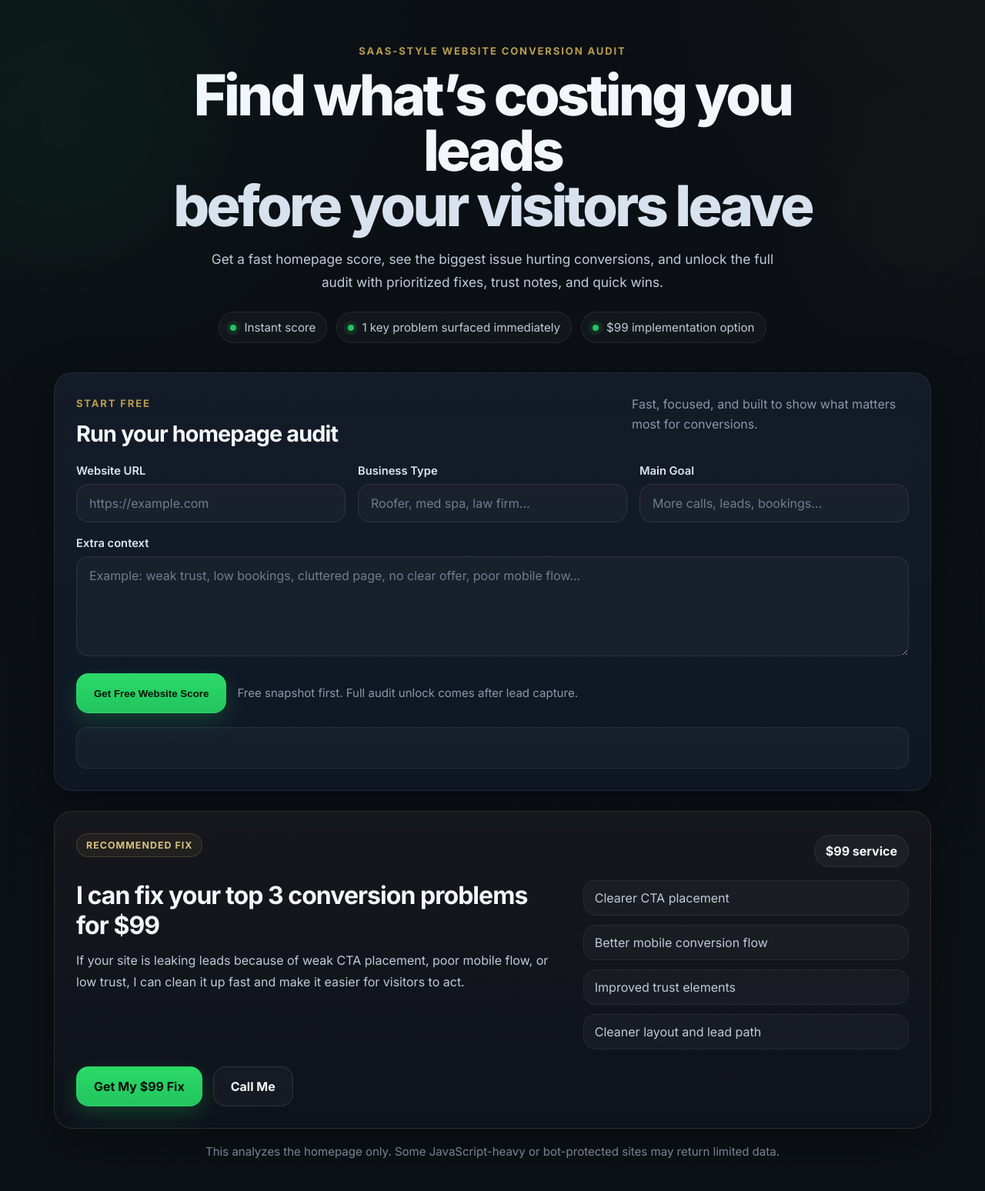
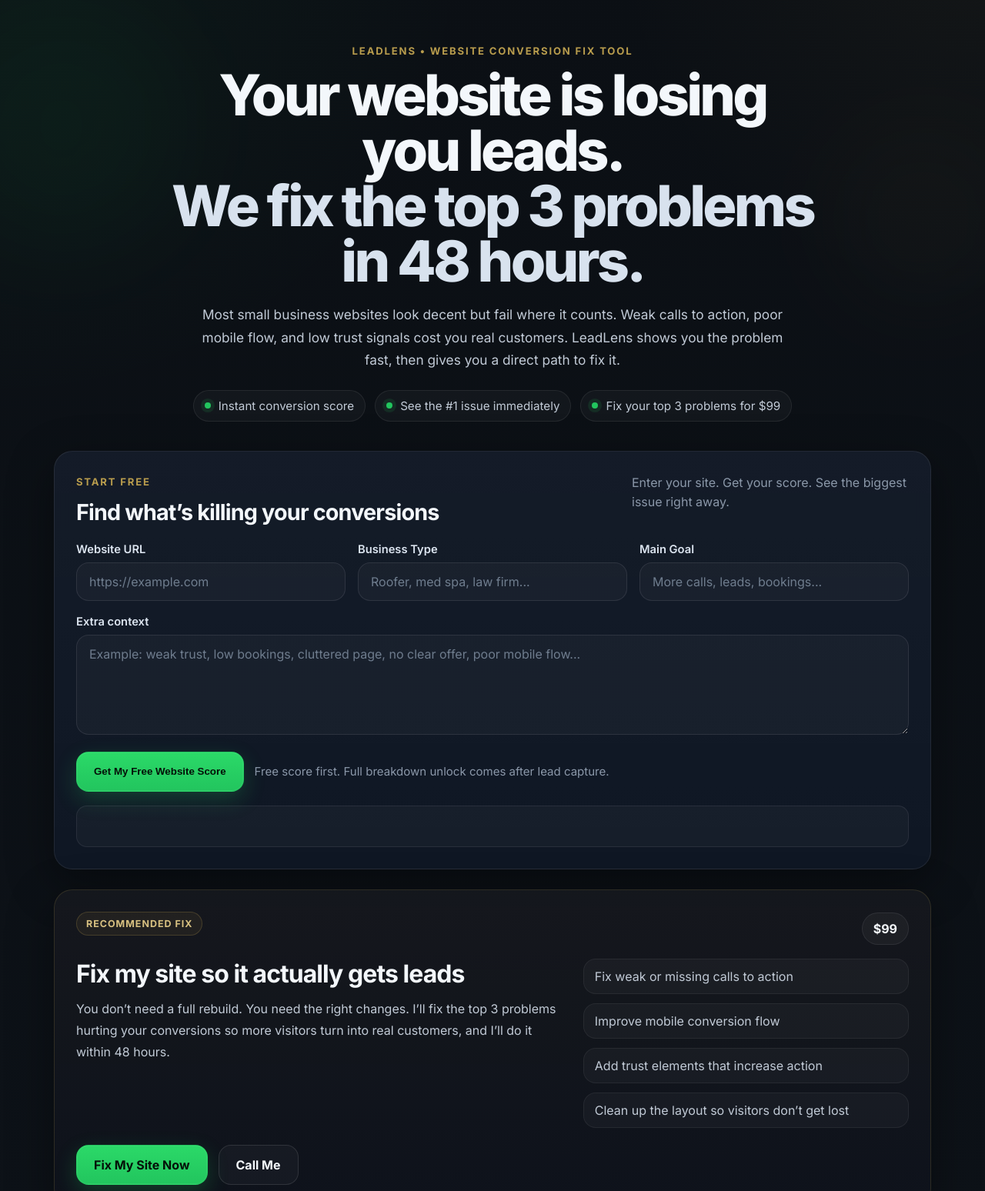
Before and after one commit to steven-scott-dev/site-audit, a website: page index.html in a window 1280 px wide. Shown: the part 87-1635 px from the top of the page at 77% size. Drawn offline with Linux system fonts and the light colour scheme.

Commit message:
Update index.html

```diff
--- a/index.html
+++ b/index.html
@@ -13,36 +13,37 @@
 
     <header class="topbar">
       <div class="brand">
-  <div class="brand-mark">LL</div>
-  <span>LeadLens</span>
+        <div class="brand-mark">LL</div>
+        <span>LeadLens</span>
       </div>
-      <div class="topbar-note">Homepage conversion audit + optional $99 fix</div>
+      <div class="topbar-note">Website conversion score + 48-hour fix option</div>
     </header>
 
     <main class="wrap">
       <section class="hero">
-        <div class="eyebrow">SaaS-style website conversion audit</div>
+        <div class="eyebrow">LeadLens • Website Conversion Fix Tool</div>
         <h1>
-          Find what’s costing you leads
-          <span>before your visitors leave</span>
+          Your website is losing you leads.
+          <span>We fix the top 3 problems in 48 hours.</span>
         </h1>
         <p class="hero-copy">
-          Get a fast homepage score, see the biggest issue hurting conversions,
-          and unlock the full audit with prioritized fixes, trust notes, and quick wins.
+          Most small business websites look decent but fail where it counts.
+          Weak calls to action, poor mobile flow, and low trust signals cost you real customers.
+          LeadLens shows you the problem fast, then gives you a direct path to fix it.
         </p>
 
         <div class="hero-points">
           <div class="hero-point">
             <span class="dot"></span>
-            Instant score
+            Instant conversion score
           </div>
           <div class="hero-point">
             <span class="dot"></span>
-            1 key problem surfaced immediately
+            See the #1 issue immediately
           </div>
           <div class="hero-point">
             <span class="dot"></span>
-            $99 implementation option
+            Fix your top 3 problems for $99
           </div>
         </div>
       </section>
@@ -51,10 +52,10 @@
         <div class="section-head">
           <div>
             <p class="section-kicker">Start free</p>
-            <h2>Run your homepage audit</h2>
+            <h2>Find what’s killing your conversions</h2>
           </div>
           <p class="section-copy">
-            Fast, focused, and built to show what matters most for conversions.
+            Enter your site. Get your score. See the biggest issue right away.
           </p>
         </div>
 
@@ -84,10 +85,10 @@
 
           <div class="form-actions">
             <button id="auditBtn" type="submit" class="btn btn-primary">
-              Get Free Website Score
+              Get My Free Website Score
             </button>
             <p class="form-note">
-              Free snapshot first. Full audit unlock comes after lead capture.
+              Free score first. Full breakdown unlock comes after lead capture.
             </p>
           </div>
         </form>
@@ -100,7 +101,7 @@
           <div class="card panel screenshot-card">
             <div class="panel-head">
               <p class="section-kicker">Visual capture</p>
-              <h3>Homepage Screenshot</h3>
+              <h3>Your Homepage Screenshot</h3>
             </div>
             <div class="preview-box">
               <img id="previewImage" alt="Website screenshot preview" />
@@ -110,7 +111,7 @@
           <div class="card panel score-panel">
             <div class="panel-head">
               <p class="section-kicker">Free snapshot</p>
-              <h3>Your score at a glance</h3>
+              <h3>Here’s where your site stands</h3>
             </div>
 
             <div class="score-stage">
@@ -145,7 +146,7 @@
 
             <p class="mini-note">
               You’re seeing the score, summary, and biggest issue first.
-              Unlock the full audit for fixes, rewrites, trust notes, and fast wins.
+              Unlock the full breakdown for fixes, rewrite ideas, trust notes, and fast wins.
             </p>
           </div>
         </div>
@@ -153,17 +154,18 @@
         <div class="grid-2">
           <div class="card panel">
             <div class="panel-head">
-              <p class="section-kicker">Primary problem</p>
-              <h3>Top Issue Found</h3>
+              <p class="section-kicker">Biggest problem</p>
+              <h3>This is costing you leads</h3>
             </div>
             <ul id="topIssue" class="clean-list"></ul>
           </div>
 
           <div class="card lock-card">
-            <div class="offer-badge subtle-metal">Unlock Full Audit</div>
-            <h3>Get the full breakdown</h3>
+            <div class="offer-badge subtle-metal">Unlock Full Fix Plan</div>
+            <h3>See exactly how to fix your site</h3>
             <p class="mini-note">
-              See prioritized fixes, friction points, copy rewrite ideas, and fast conversion wins.
+              Get the full breakdown, including what to change, what to remove,
+              and what to add so more visitors turn into calls, leads, and booked jobs.
             </p>
 
             <div id="leadForm" class="form-grid">
@@ -177,14 +179,14 @@
                   <input id="email" type="email" placeholder="john@example.com" required />
                 </div>
                 <div class="field">
-                  <label for="phone">Phone</label>
+                  <label for="phone">Phone (optional)</label>
                   <input id="phone" type="tel" placeholder="(555) 555-5555" />
                 </div>
               </div>
 
               <div class="form-actions">
                 <button id="unlockBtn" type="button" class="btn btn-primary">
-                  Unlock Full Audit
+                  Show Me The Fixes
                 </button>
               </div>
             </div>
@@ -207,7 +209,7 @@
               </ul>
             </div>
             <div class="locked-overlay">
-              Unlock the full audit to see fixes, trust notes, rewrites, and quick wins.
+              Unlock the full audit to see the highest-priority fixes, trust notes, rewrite ideas, and quick wins.
             </div>
           </div>
 
@@ -224,7 +226,7 @@
               </ul>
             </div>
             <div class="locked-overlay">
-              Don’t dump the whole report for free. Make the lead capture earn the value.
+              The full report comes after lead capture. Don’t give away the whole value up front.
             </div>
           </div>
         </div>
@@ -278,32 +280,33 @@
       <section class="card result-offer-card">
         <div class="offer-topline">
           <div class="offer-badge subtle-metal">Recommended Fix</div>
-          <div class="price-chip">$99 service</div>
+          <div class="price-chip">$99</div>
         </div>
 
         <div class="offer-grid">
           <div>
-            <h3 class="offer-title">I can fix your top 3 conversion problems for $99</h3>
+            <h3 class="offer-title">Fix my site so it actually gets leads</h3>
             <p class="offer-text">
-              If your site is leaking leads because of weak CTA placement, poor mobile flow,
-              or low trust, I can clean it up fast and make it easier for visitors to act.
+              You don’t need a full rebuild. You need the right changes.
+              I’ll fix the top 3 problems hurting your conversions so more visitors turn into real customers,
+              and I’ll do it within 48 hours.
             </p>
           </div>
 
           <ul class="offer-list">
-            <li>Clearer CTA placement</li>
-            <li>Better mobile conversion flow</li>
-            <li>Improved trust elements</li>
-            <li>Cleaner layout and lead path</li>
+            <li>Fix weak or missing calls to action</li>
+            <li>Improve mobile conversion flow</li>
+            <li>Add trust elements that increase action</li>
+            <li>Clean up the layout so visitors don’t get lost</li>
           </ul>
         </div>
 
         <div class="offer-actions">
           <a
-            href="mailto:kadengracedigital@mail.com?subject=Website Fix Request - $99"
+            href="mailto:kadengracedigital@mail.com?subject=LeadLens Fix Request - $99"
             class="btn btn-primary"
           >
-            Get My $99 Fix
+            Fix My Site Now
           </a>
 
           <a href="tel:+18653094122" class="btn btn-secondary">
```
